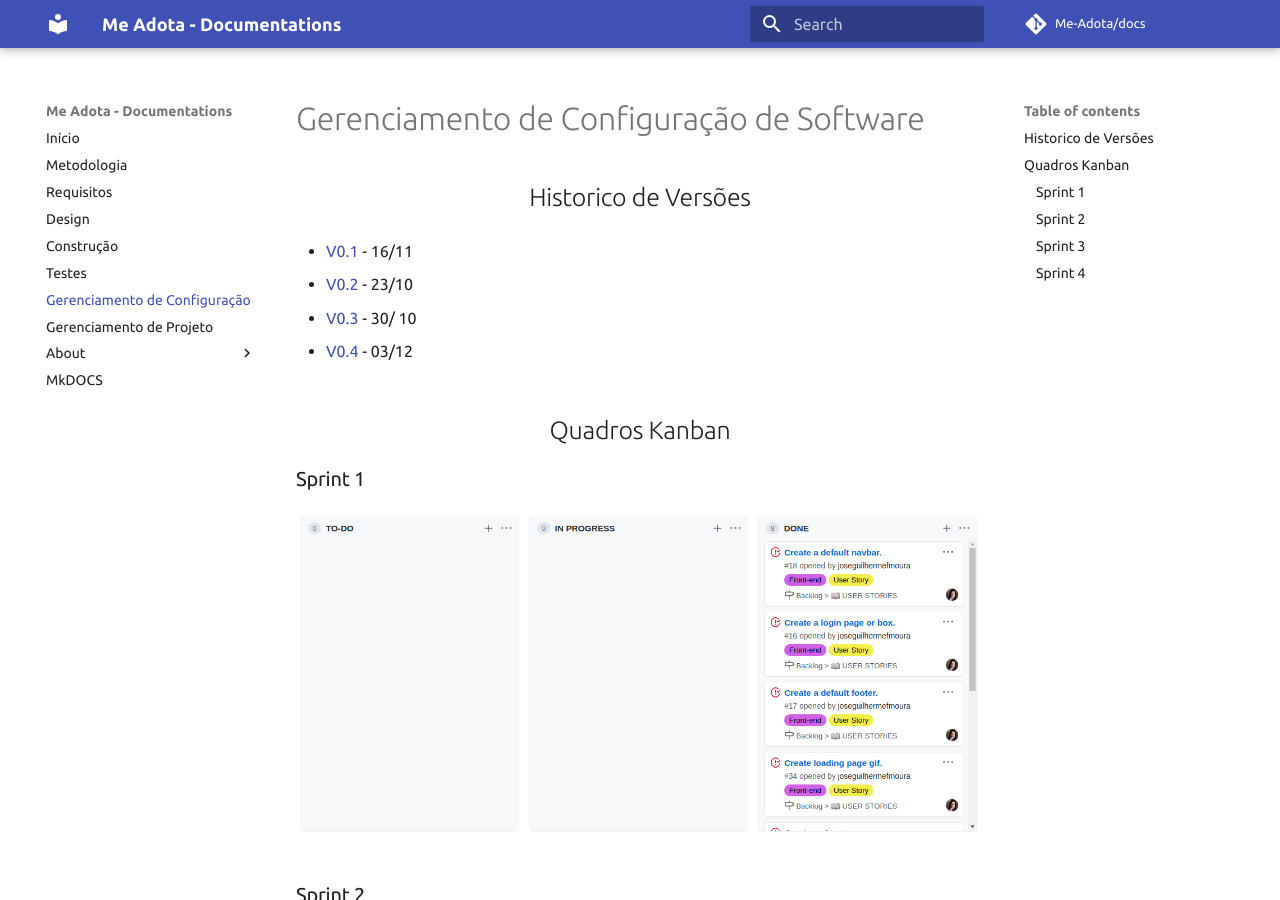
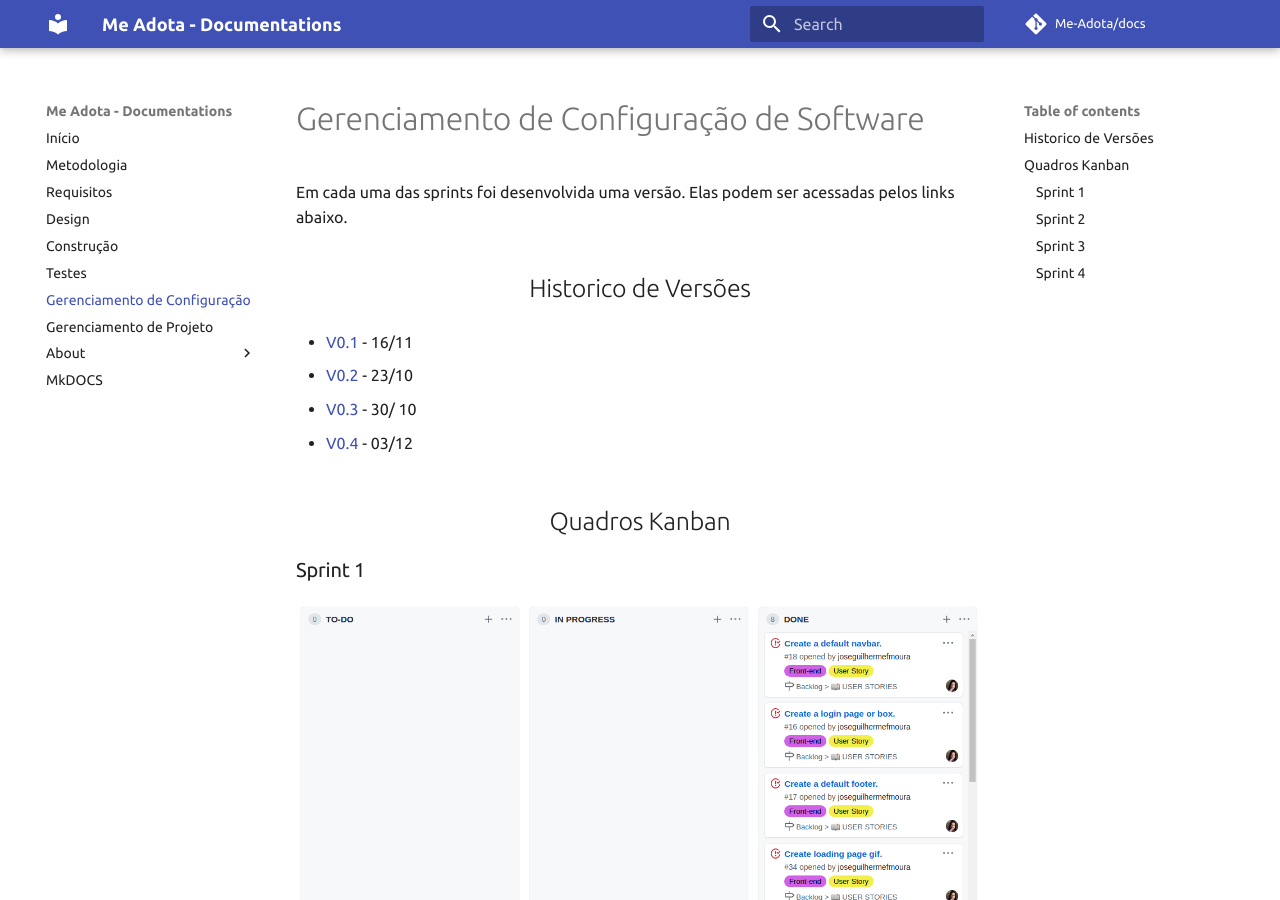
Before and after one commit to Me-Adota/docs, an MkDocs documentation site: the page built from docs/configuration.md, in a window 1280 px wide and 900 px high. Built offline with MkDocs 1.6.1 and Material for MkDocs 9.7.7, drawn with Linux system fonts in a browser that asks for light colours; comment, search, counter and statistics services are not loaded.

Commit message:
:arrow_up: Updated configuration.md

```diff
--- a/docs/configuration.md
+++ b/docs/configuration.md
@@ -1,4 +1,6 @@
 # Gerenciamento de Configuração de Software
+
+Em cada uma das sprints foi desenvolvida uma versão. Elas podem ser acessadas pelos links abaixo.
 
 ## <center>Historico de Versões</center>
 
```
